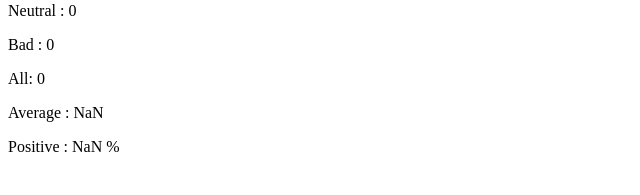
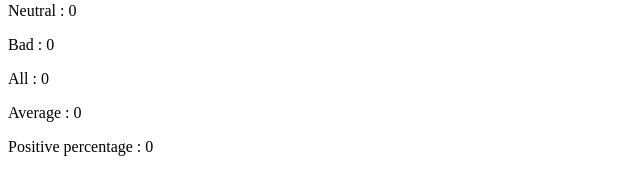
Before and after one commit to BaheYaich/Fullstackopen, a React (Create React App) app in the folder part1/unicafe/: page / in a window 1280 px wide. Shown: the part 187-382 px from the top of the page, without its empty margins (0-640 px from the left). Built offline with nearby package versions, Linux system fonts and the light colour scheme.

Commit message:
Exercice 1.6: Unicafé Step-3 (Refactor)

```diff
--- a/part1/unicafe/src/App.js
+++ b/part1/unicafe/src/App.js
@@ -1,4 +1,17 @@
 import { useState } from 'react'
+
+const Statistics = ({good, neutral, bad, all, average, positivePercentage}) => {
+  return (
+    <>
+      <p>Good : { good }</p>
+      <p>Neutral : { neutral }</p>
+      <p>Bad : { bad }</p>
+      <p>All : { all }</p>
+      <p>Average : { average }</p>
+      <p>Positive percentage : { positivePercentage }</p>
+    </>
+  )
+}
 
 const App = () => {
   // save clicks of each button to its own state
@@ -7,8 +20,8 @@ const App = () => {
   const [bad, setBad] = useState(0)
 
   const all = good + neutral + bad
-  const average = (good - bad) / all
-  const positivePercentage = (good / all) * 100
+  const average = all === 0 ? 0 : (good - bad) / all
+  const positivePercentage = all === 0 ? 0 : (good / all) * 100
 
   const handleGood = () => {setGood(good + 1)}
   const handleNeutral = () => {setNeutral(neutral + 1)}
@@ -21,12 +34,7 @@ const App = () => {
       <button onClick={handleNeutral}>Neutral</button>
       <button onClick={handleBad}>Bad</button>
       <h2>Statistics</h2>
-      <p>Good : { good }</p>
-      <p>Neutral : { neutral }</p>
-      <p>Bad : { bad }</p>
-      <p>All: { all }</p>
-      <p>Average : { average }</p>
-      <p>Positive : { positivePercentage } %</p>
+      <Statistics good={good} neutral={neutral} bad={bad} all={all} average={average} positivePercentage={positivePercentage} />
     </div>
   )
 }
```
